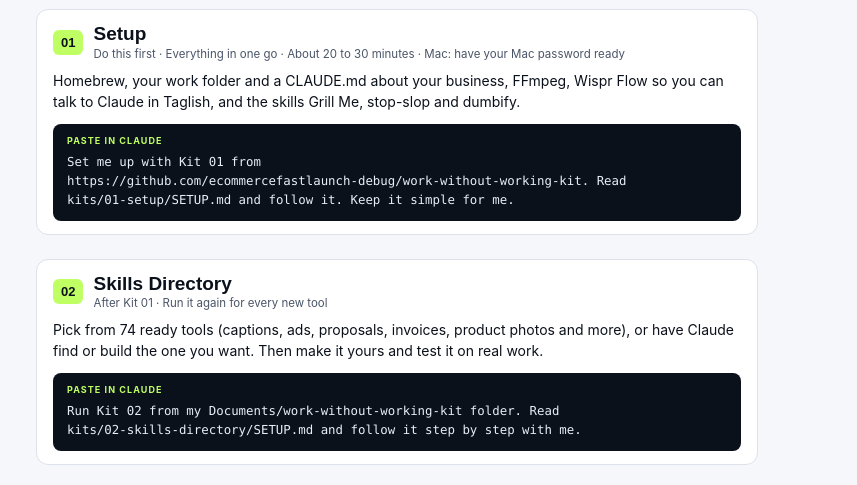
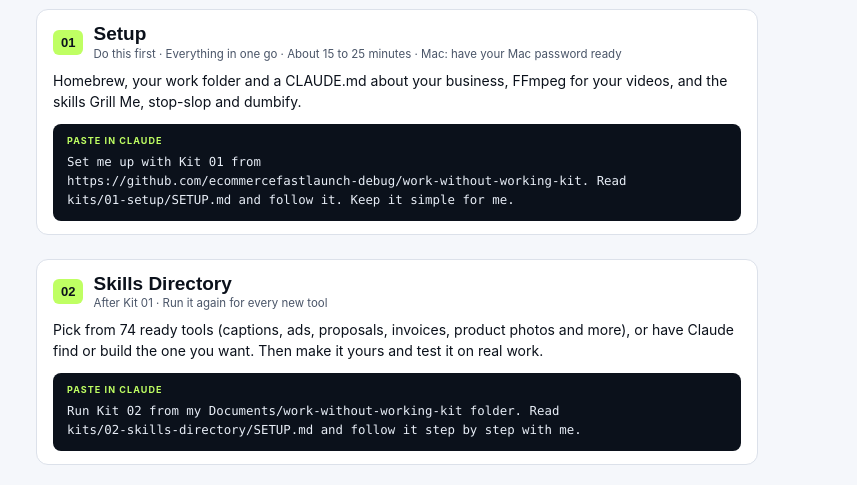
Before and after one commit to ecommercefastlaunch-debug/work-without-working-kit, a plain HTML site: page handout/handout.html in a window 1280 px wide. Shown: the part 265-750 px from the top of the page, without its empty margins (0-857 px from the left). Drawn offline with Linux system fonts and the light colour scheme.

Commit message:
Kit 01: remove Wispr Flow from setup
Claude reads typed Tagalog and Taglish fine; voice input is optional and Tagalog
support in dictation tools is unconfirmed. Setup drops to about 15-25 minutes.

Co-Authored-By: Claude Opus 5.5 <noreply@anthropic.com>

```diff
--- a/handout/handout.html
+++ b/handout/handout.html
@@ -94,8 +94,8 @@
 
   <main class="grid">
     <article class="kit wide">
-      <div class="kit-top"><span class="badge">01</span><div><h2>Setup</h2><div class="when">Do this first · Everything in one go · About 20 to 30 minutes · Mac: have your Mac password ready</div></div></div>
-      <p class="gets">Homebrew, your work folder and a CLAUDE.md about your business, FFmpeg, Wispr Flow so you can talk to Claude in Taglish, and the skills Grill Me, stop-slop and dumbify.</p>
+      <div class="kit-top"><span class="badge">01</span><div><h2>Setup</h2><div class="when">Do this first · Everything in one go · About 15 to 25 minutes · Mac: have your Mac password ready</div></div></div>
+      <p class="gets">Homebrew, your work folder and a CLAUDE.md about your business, FFmpeg for your videos, and the skills Grill Me, stop-slop and dumbify.</p>
       <div class="prompt">Set me up with Kit 01 from <a class="nb" href="https://github.com/ecommercefastlaunch-debug/work-without-working-kit">https://github.com/ecommercefastlaunch-debug/work-without-working-kit</a>. Read <span class="nb">kits/01-setup/SETUP.md</span> and follow it. Keep it simple for me.</div>
     </article>
 
```
Also changed, not shown: handout/work-without-working-kits.png, 5 other files.
